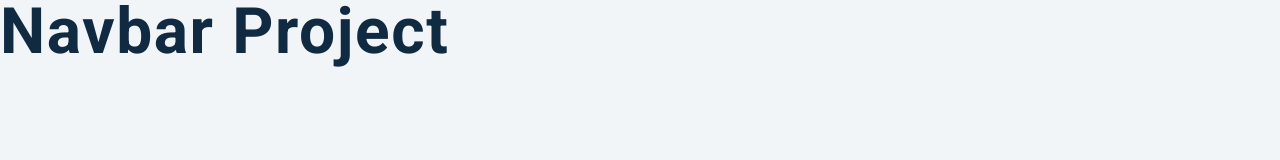
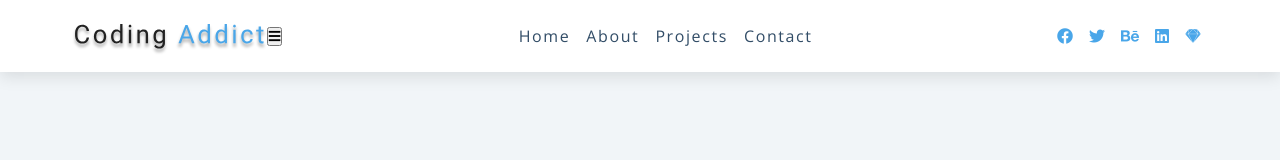
Before and after one commit to sogaokusami/DOM-Projects, a plain HTML site: page navbar/index.html in a window 1280 px wide. Drawn offline with nearby package versions, Linux system fonts and the light colour scheme.

Commit message:
set up HTML file with provided elements

```diff
--- a/navbar/index.html
+++ b/navbar/index.html
@@ -14,7 +14,59 @@
     <link rel="stylesheet" href="styles.css" />
   </head>
   <body>
-    <h1>navbar project</h1>
+    <nav>
+      <div class="nav-center">
+        <!-- nav header -->
+        <div class="nav-header">
+          <img src="./logo.svg" alt="logo" class="logo" />
+          <button class="toggle">
+            <i class="fas fa-bars"></i>
+          </button>
+        </div>
+        <ul class="links">
+        <li>
+          <a href="index.html">home</a>
+        </li>
+        <li>
+          <a href="about.html">about</a>
+        </li>
+        <li>
+          <a href="projects.html">projects</a>
+        </li>
+        <li>
+          <a href="contact.html">contact</a>
+        </li>
+      </ul>
+      <!-- social media -->
+      <ul class="social-icons">
+        <li>
+          <a href="https://www.twitter.com">
+            <i class="fab fa-facebook"></i>
+          </a>
+        </li>
+        <li>
+          <a href="https://www.twitter.com">
+            <i class="fab fa-twitter"></i>
+          </a>
+        </li>
+        <li>
+          <a href="https://www.twitter.com">
+            <i class="fab fa-behance"></i>
+          </a>
+        </li>
+        <li>
+          <a href="https://www.twitter.com">
+            <i class="fab fa-linkedin"></i>
+          </a>
+        </li>
+        <li>
+          <a href="https://www.twitter.com">
+            <i class="fab fa-sketch"></i>
+          </a>
+        </li>
+      </ul>
+      </div>
+    </nav>
     <!-- javascript -->
     <script src="app.js"></script>
   </body>
```
